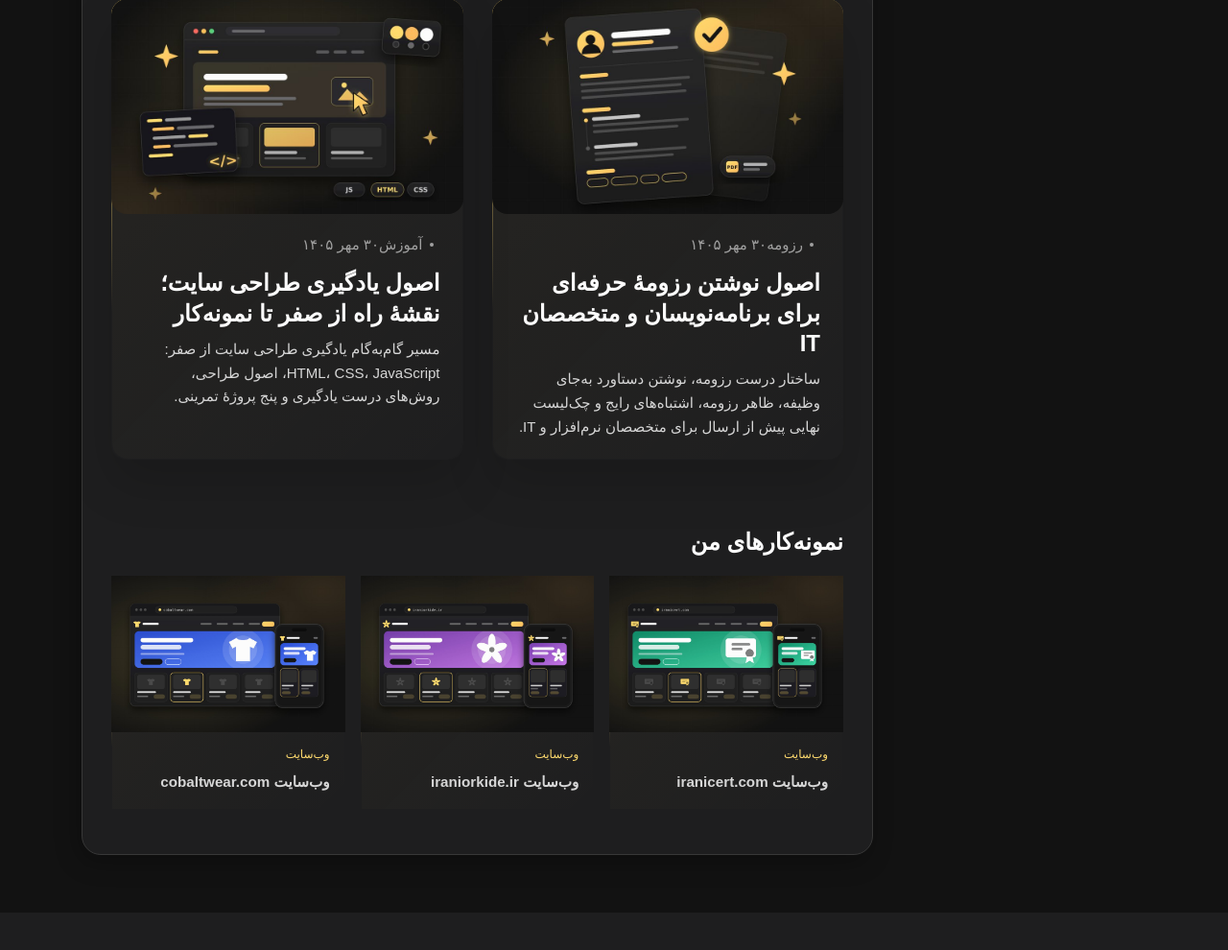
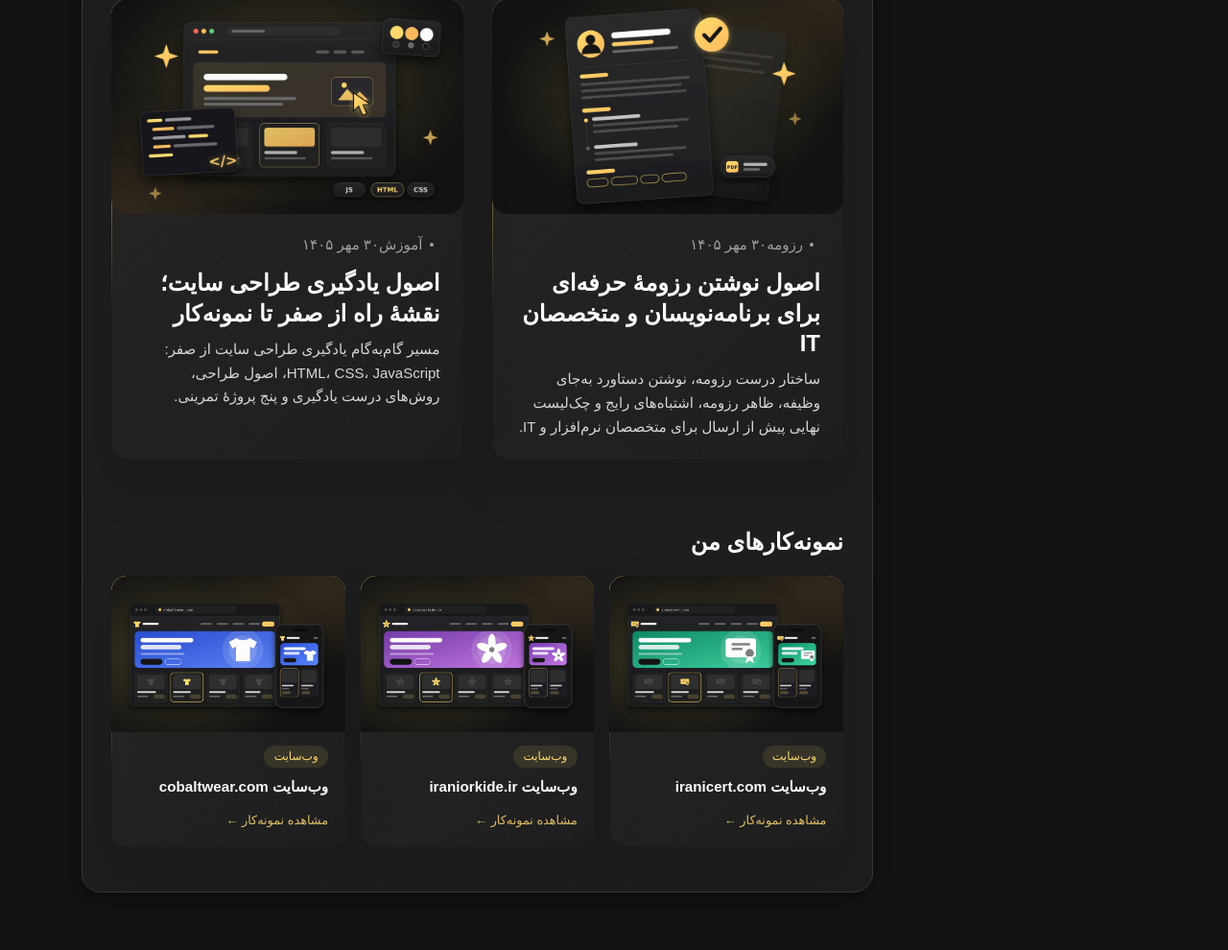
Before and after one commit to RmahanDev/mahan-Portofilo-resume, a PHP site: page /Blogs/job-hunting-guide in a window 1280 px wide. Shown: the part 5450-6440 px from the top of the page at 96% size. Before the commit the page ends 6401 px from the top, so only its background shows below. Run offline with PHP 8.4, Linux system fonts and the light colour scheme; data that the repository does not hold is empty; some libraries are stand-ins or nearby versions; some web fonts are replaced.

Commit message:
Related cards: rounded corners, hover without blue link colour, label chip, image zoom and read-more cue (#19)
Claude-Session: https://claude.ai/code/session_012K32giZDCWokegfiJBHdWr

Co-authored-by: Claude <noreply@anthropic.com>

```diff
--- a/app/bootstrap.php
+++ b/app/bootstrap.php
@@ -9,7 +9,7 @@ define('ROOT_PATH', dirname(__DIR__));
 define('CONFIG_FILE', ROOT_PATH . '/config/config.php');
 define('UPLOAD_DIR', 'uploads');
 // Bump when a stylesheet/script changes so browsers fetch the new file after a deploy.
-define('ASSET_VERSION', '7');
+define('ASSET_VERSION', '8');
 
 mb_internal_encoding('UTF-8');
 date_default_timezone_set('Asia/Tehran');
--- a/app/views/link_cards.php
+++ b/app/views/link_cards.php
@@ -12,12 +12,13 @@ if (empty($linkCards)) {
                                 <div class="link-cards__grid">
 <?php foreach ($linkCards as $c): ?>
                                     <a class="link-card box" href="<?= e($c['url']) ?>">
-                                        <img class="link-card__image cover lazyload" src="<?= asset($c['image'], $prefix) ?>" alt="<?= e($c['title']) ?>" loading="lazy" decoding="async" />
+                                        <span class="link-card__media"><img class="link-card__image cover lazyload" src="<?= asset($c['image'], $prefix) ?>" alt="<?= e($c['title']) ?>" loading="lazy" decoding="async" /></span>
                                         <span class="link-card__body">
 <?php if ($c['label'] !== ''): ?>
                                             <span class="link-card__label"><?= e($c['label']) ?></span>
 <?php endif; ?>
                                             <span class="link-card__title"><?= e($c['title']) ?></span>
+                                            <span class="link-card__more"><?= e($linkMore ?? 'مشاهده') ?> ←</span>
                                         </span>
                                     </a>
 <?php endforeach; ?>
--- a/assets/styles/enhance.css
+++ b/assets/styles/enhance.css
@@ -750,25 +750,50 @@ body::before {
   gap: 1rem;
   margin-top: 1rem;
 }
+.link-card,
+.link-card:link,
+.link-card:visited,
+.link-card:hover,
+.link-card:focus,
+.link-card:active {
+  color: var(--color-paragraph);
+  text-decoration: none;
+}
 .link-card {
   display: flex;
   flex-direction: column;
   overflow: hidden;
   padding: 0;
-  color: inherit;
-  text-decoration: none;
-  transition: transform .25s ease, box-shadow .25s ease;
+  border-radius: var(--radius-16);
+  box-shadow: var(--box-shadow-50);
+  transition: transform .3s ease, box-shadow .3s ease;
 }
-.link-card:hover { transform: translateY(-3px); }
+.link-card::before { border-radius: inherit; }
+.link-card:hover,
+.link-card:focus-visible {
+  transform: translateY(-4px);
+  box-shadow: 0 18px 40px rgba(0, 0, 0, .45), 0 0 0 1px rgba(255, 219, 110, .35);
+}
+.link-card:focus-visible { outline: 2px solid var(--color-accent); outline-offset: 2px; }
+.link-card__media { display: block; overflow: hidden; border-radius: var(--radius-16) var(--radius-16) 0 0; }
 .link-card__image {
   display: block;
   width: 100%;
   aspect-ratio: 3 / 2;
   object-fit: cover;
+  transition: transform .5s ease;
 }
-.link-card__body { display: flex; flex-direction: column; gap: .35rem; padding: .85rem 1rem 1rem; }
-.link-card__label { font-size: .75rem; color: var(--color-accent); }
-.link-card__title { font-size: .95rem; line-height: 1.7; font-weight: 700; }
+.link-card:hover .link-card__image,
+.link-card:focus-visible .link-card__image { transform: scale(1.05); }
+.link-card__body { display: flex; flex-direction: column; flex: 1; gap: .35rem; padding: .9rem 1.1rem 1.1rem; }
+.link-card__label { align-self: flex-start; padding: .1rem .65rem; border-radius: 999px; background: rgba(255, 219, 110, .1); font-size: .75rem; color: var(--color-accent); }
+.link-card__title { font-size: .95rem; line-height: 1.8; font-weight: 700; color: var(--color-heading); transition: color .25s ease; }
+.link-card:hover .link-card__title,
+.link-card:focus-visible .link-card__title { color: var(--color-accent); }
+.link-card__more { margin-top: auto; padding-top: .35rem; font-size: .8rem; color: var(--color-accent); opacity: 0; transform: translateX(6px); transition: opacity .25s ease, transform .25s ease; }
+.link-card:hover .link-card__more,
+.link-card:focus-visible .link-card__more { opacity: 1; transform: none; }
+@media (hover: none) { .link-card__more { opacity: .85; transform: none; } }
 @media only screen and (max-width: 820px) {
   .link-cards__grid { grid-template-columns: repeat(2, minmax(0, 1fr)); }
 }
--- a/post.php
+++ b/post.php
@@ -120,6 +120,7 @@ require __DIR__ . '/app/views/layout_top.php';
 <?php endif; ?>
 <?php
 $linkHeading = 'نمونه‌کارهای من';
+$linkMore = 'مشاهده نمونه‌کار';
 $linkCards = array_map(static fn($r) => ['url' => '../Projects/' . rawurlencode($r['slug']), 'title' => $r['title'], 'image' => $r['cover'], 'label' => $r['label']], $relatedProjects);
 require __DIR__ . '/app/views/link_cards.php';
 ?>
--- a/project.php
+++ b/project.php
@@ -141,9 +141,11 @@ require __DIR__ . '/app/views/layout_top.php';
 
 <?php
 $linkHeading = 'نمونه‌کارهای مرتبط';
+$linkMore = 'مشاهده نمونه‌کار';
 $linkCards = array_map(static fn($r) => ['url' => rawurlencode($r['slug']), 'title' => $r['title'], 'image' => $r['cover'], 'label' => $r['label']], $relatedProjects);
 require __DIR__ . '/app/views/link_cards.php';
 $linkHeading = 'مقاله‌های آموزشی';
+$linkMore = 'خواندن مقاله';
 $linkCards = array_map(static fn($r) => ['url' => '../Blogs/' . rawurlencode($r['slug']), 'title' => $r['title'], 'image' => $r['cover'], 'label' => $r['category']], $relatedPosts);
 require __DIR__ . '/app/views/link_cards.php';
 ?>
```
